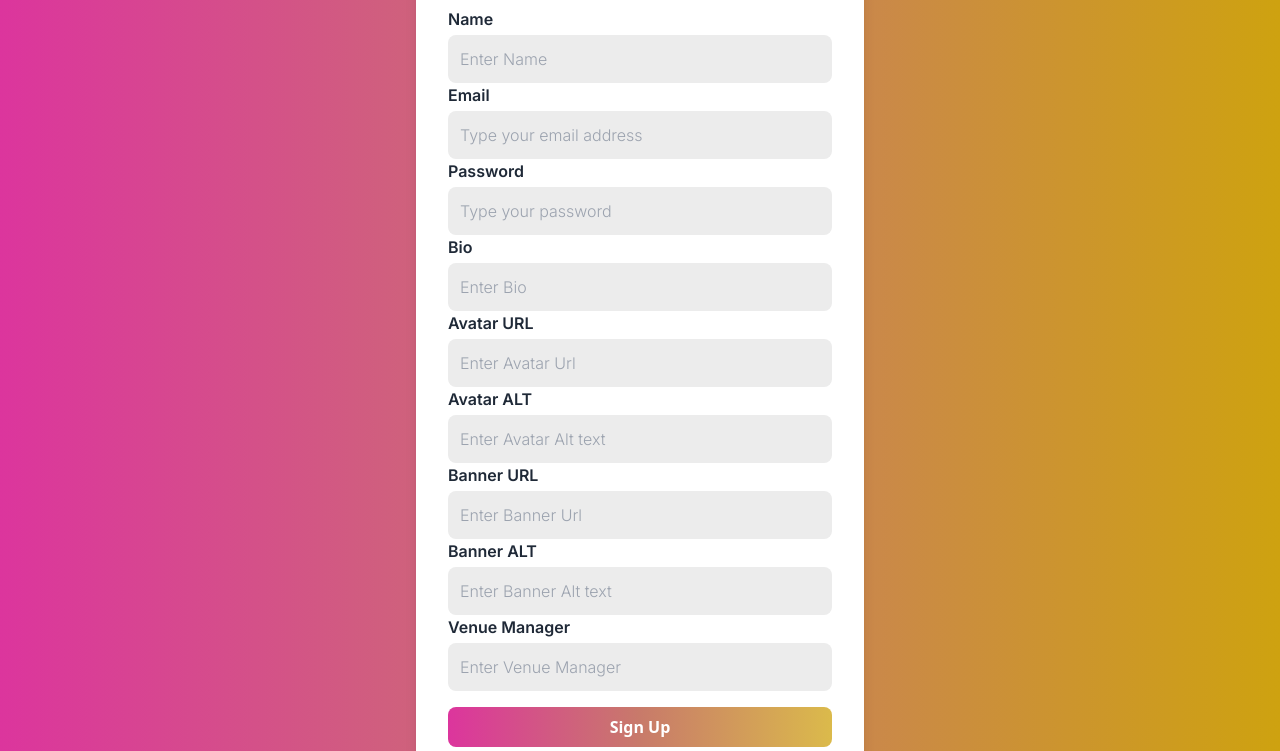
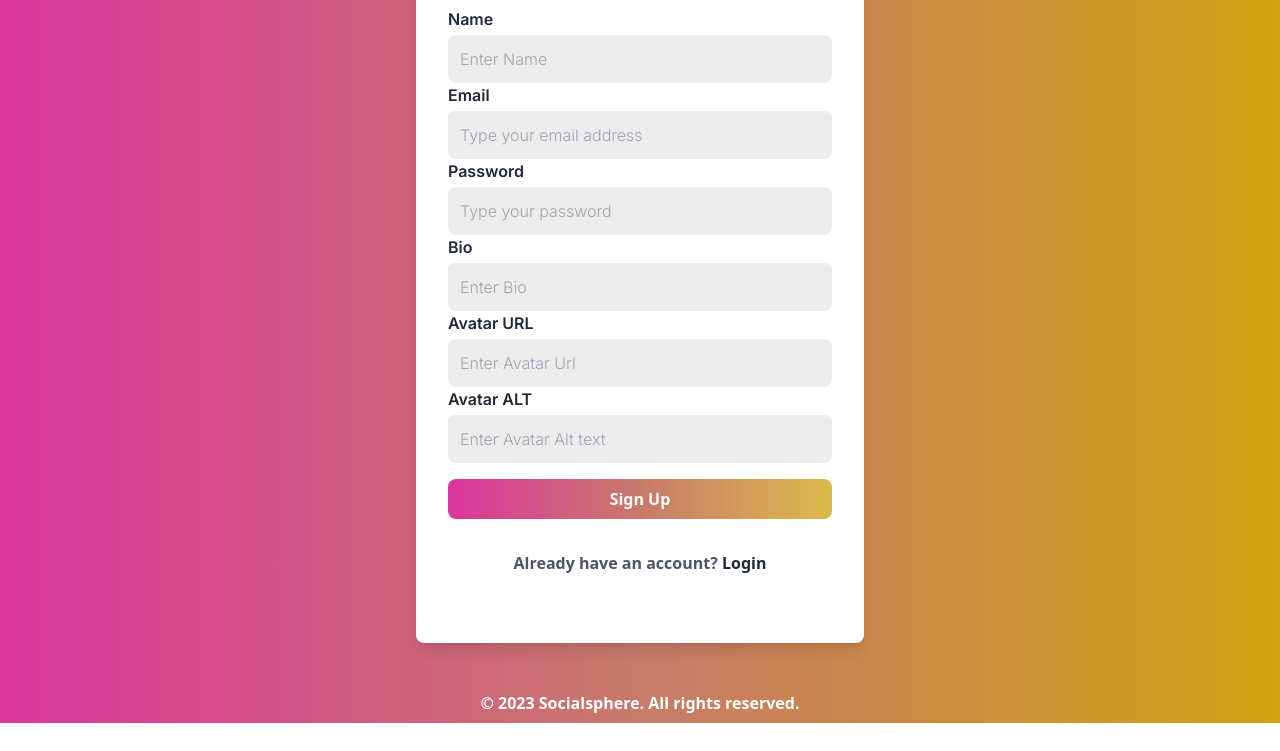
Before and after one commit to anneloviseramstad/css-frameworks, a website built with Vite: page register/index.html in a window 1280 px wide. Shown: the part 201-952 px from the top of the page. After the commit the page ends 924 px from the top, so only its background shows below. Built offline with nearby package versions, Linux system fonts and the light colour scheme.

Commit message:
Clean up

```diff
--- a/index.html
+++ b/index.html
@@ -23,7 +23,7 @@
       <div class="flex items-top justify-center p-8 min-h-screen">
         <div class="w-full max-w-md bg-white shadow-lg p-8 rounded-lg">
           <h1 class="text-3xl font-bold text-center text-gray-800">Log In</h1>
-          <form action="profile/index.html" method="GET" class="mt-4 py-4">
+          <form action="/profile/index.html" method="GET" class="mt-4 py-4">
             <label for="email" class="text-gray-800 font-inter">Email</label>
             <input
               class="w-full mt-1 p-3 rounded-lg bg-[#ececec]"
--- a/register/index.html
+++ b/register/index.html
@@ -29,12 +29,7 @@
           <h1 class="text-3xl font-bold text-center text-gray-800 font-poppins">
             Sign Up
           </h1>
-          <form
-            action="profile/index.html"
-            method="GET"
-            class="mt-4 py-4"
-            id="registerForm"
-          >
+          <form action="/index.html" method="GET" class="mt-4 py-4">
             <label for="name" class="text-gray-800 font-inter">Name</label>
             <input
               class="w-full mt-1 p-3 rounded-lg bg-[#ececec] font-inter font-light"
@@ -94,37 +89,6 @@
               placeholder="Enter Avatar Alt text"
               autocomplete="avatar-alt"
             />
-            <label for="banner-url" class="text-gray-800 font-inter"
-              >Banner URL</label
-            >
-            <input
-              class="w-full mt-1 p-3 rounded-lg bg-[#ececec] font-inter font-light"
-              id="banner-url"
-              name="banner_url"
-              placeholder="Enter Banner Url"
-              autocomplete="banner-url"
-            />
-            <label for="banner-alt" class="text-gray-800 font-inter"
-              >Banner ALT</label
-            >
-            <input
-              class="w-full mt-1 p-3 rounded-lg bg-[#ececec] font-inter font-light"
-              id="banner-alt"
-              name="banner_alt"
-              placeholder="Enter Banner Alt text"
-              autocomplete="banner-alt"
-            />
-            <label for="venue-manager" class="text-gray-800 font-inter"
-              >Venue Manager</label
-            >
-            <input
-              class="w-full mt-1 p-3 rounded-lg bg-[#ececec] font-inter font-light"
-              id="venue-manager"
-              name="venue_manager"
-              placeholder="Enter Venue Manager"
-              autocomplete="venue-manager"
-            />
-
             <button
               class="btn w-full px-4 py-2 mt-4 bg-gradient-to-r from-[#DC359D] via-[#C87A6A] to-[#DBBA4B] rounded-lg text-white font-semibold"
             >
```
